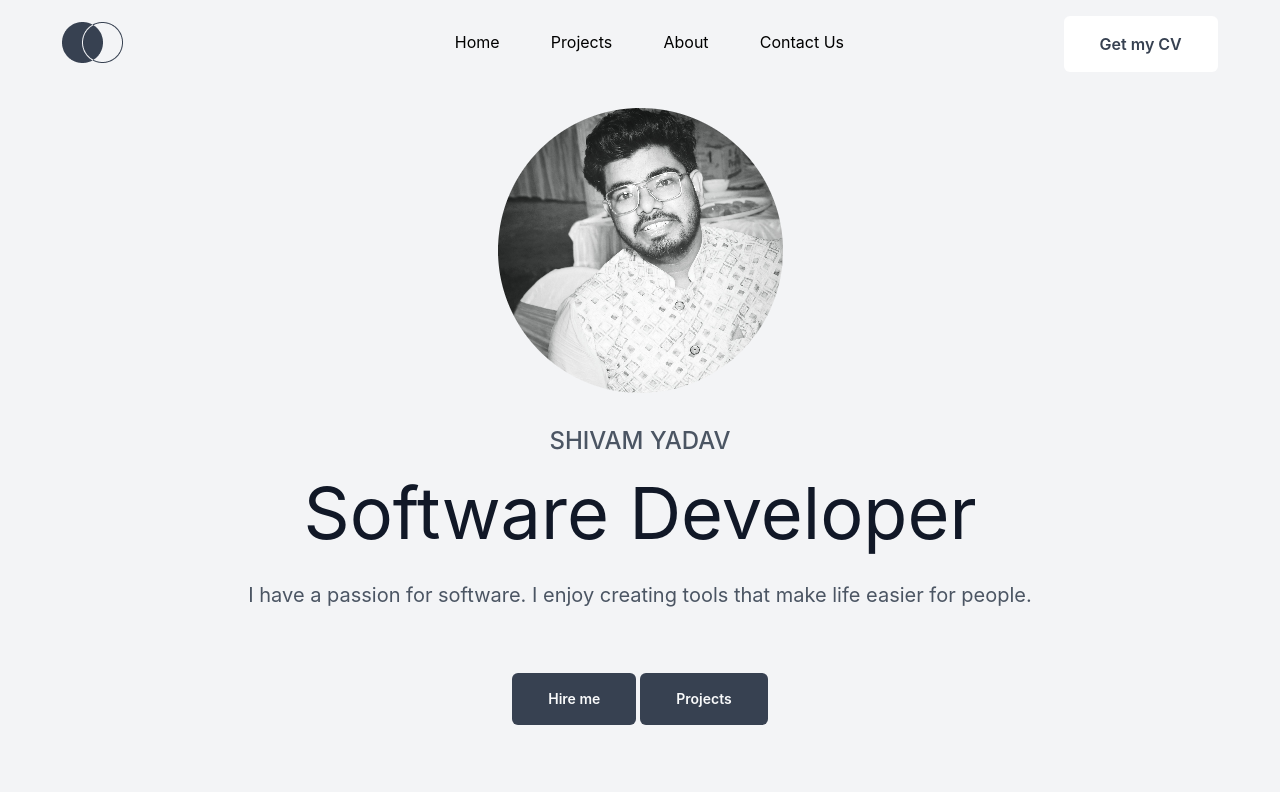
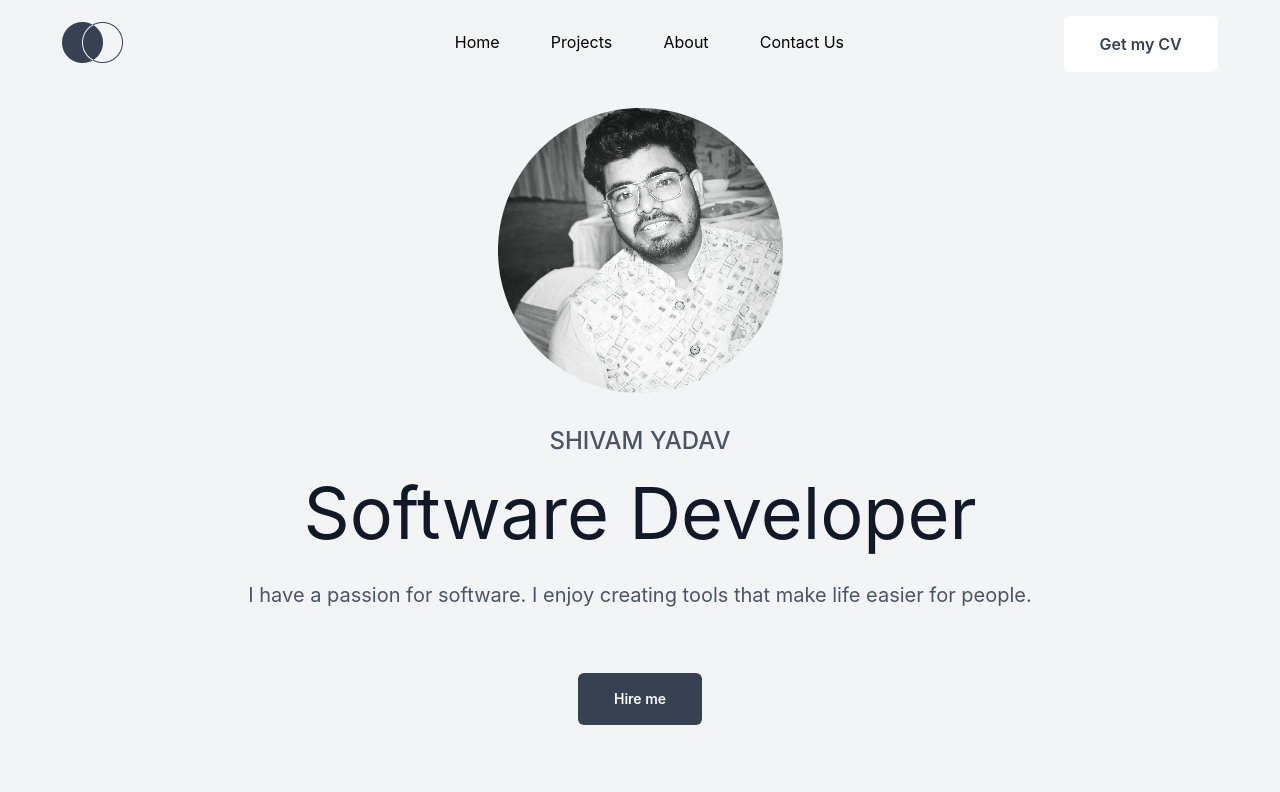
Before and after one commit to Shivam-yadav0206/Portfolio, a React (Create React App) app: page / in a window 1280 px wide. Shown: the top 792 px of the page. Built offline with nearby package versions, Linux system fonts and the light colour scheme.

Commit message:
button-remove

```diff
--- a/src/components/Body.jsx
+++ b/src/components/Body.jsx
@@ -32,14 +32,7 @@ const Body = () => {
                 {" "}
                 Hire me
               </Link>
-              <Link
-                to="/project"
-                className="px-7 py-3 md:px-9 md:py-4 font-medium md:font-semibold
-              bg-gray-700 text-gray-50 text-sm rounded-md hover:bg-gray-50
-              hover:text-gray-700 transition ease-linear duration-500">
-                {" "}
-                Projects
-              </Link>
+
             </div>
           </div>
         </div>
```
